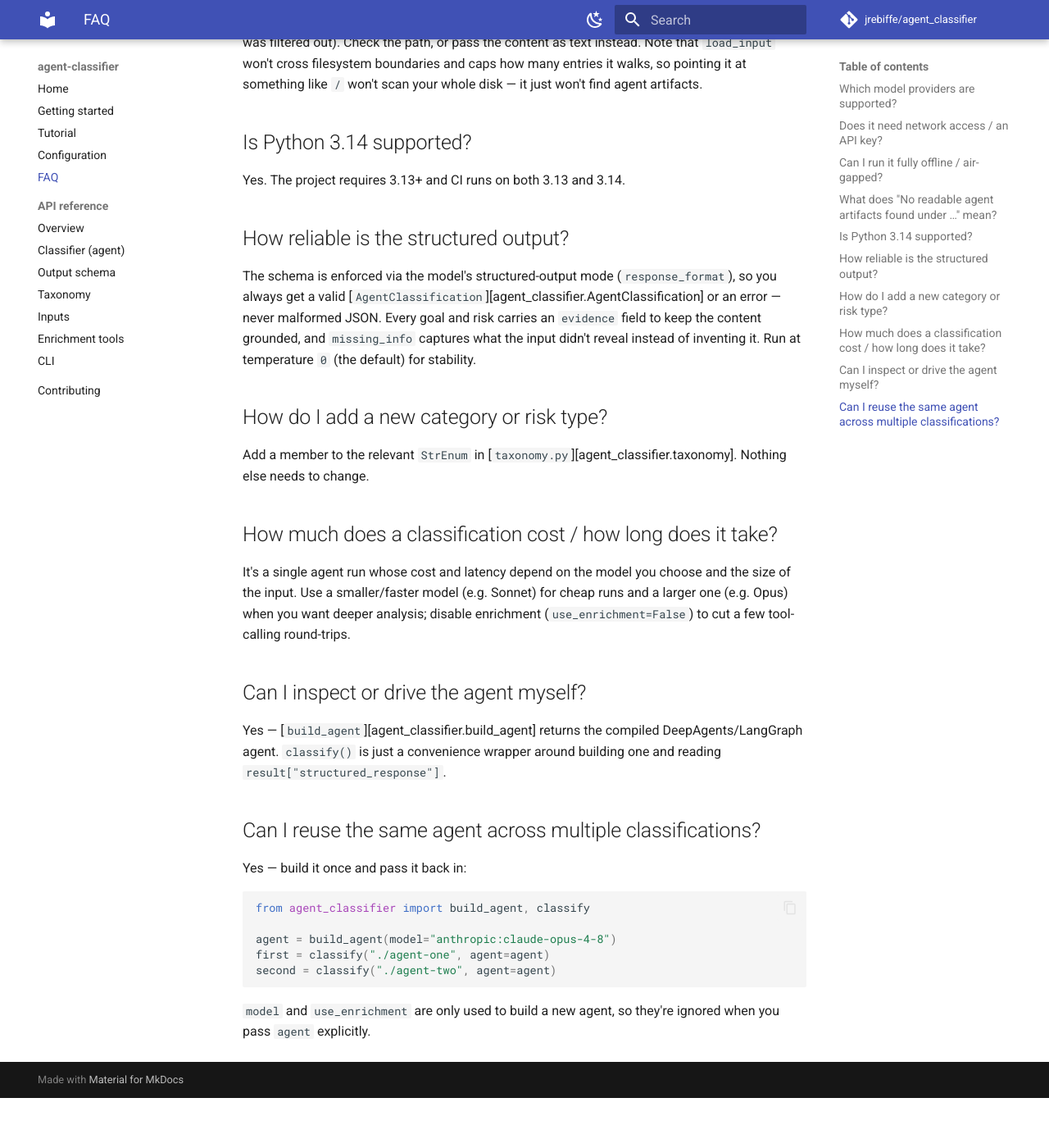
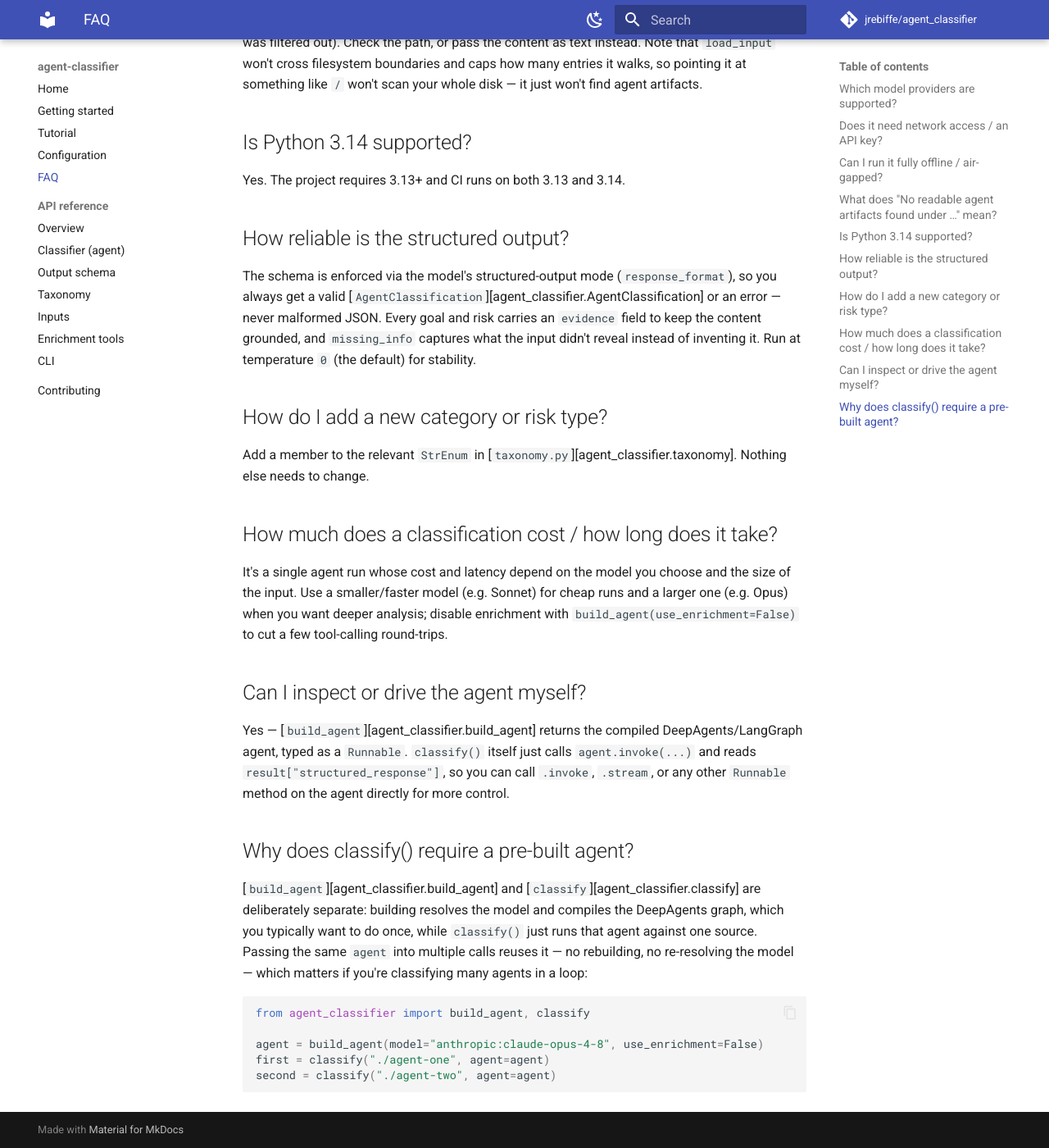
Before and after one commit to jrebiffe/agent_classifier, an MkDocs documentation site: the page built from docs/faq.md, in a window 1280 px wide and 1400 px high, scrolled down 746 px. Shown: the whole window at 82% size. Built offline with MkDocs 1.6.1 and Material for MkDocs 9.7.7, drawn with Linux system fonts in a browser that asks for light colours; comment, search, counter and statistics services are not loaded; before the commit the page ends 2085 px from its top, so only the background shows below that.

Commit message:
Tighten CLI docstring, use Path types, and make classify()'s agent mandatory
- cli.py: drop the exit-behavior note from main()'s docstring; use
  type=Path on the source and --output arguments instead of manually
  wrapping strings in Path() after parsing.
- agent.py: classify() now requires `agent` (no more model/use_enrichment
  passthrough or implicit build) — build_agent() is the only way to
  configure the model and enrichment tools, and classify() only runs
  what you hand it. `agent` is typed as CompiledAgent, a Runnable[...]
  alias, instead of Any: create_deep_agent's actual CompiledStateGraph
  return type satisfies Runnable structurally (verified via its MRO)
  even though its generic parameters don't match ours, hence the cast.
- Update README/docs/tests/eval.py for the new mandatory-agent call
  shape (build_agent() once, then classify(source, agent=agent)).

Co-Authored-By: Claude Opus 4.8 <noreply@anthropic.com>
Claude-Session: https://claude.ai/code/session_018FHr1Kx1F3w67WrCYEDrdw

````diff
--- a/docs/faq.md
+++ b/docs/faq.md
@@ -48,26 +48,30 @@ Nothing else needs to change.
 
 It's a single agent run whose cost and latency depend on the model you choose and the
 size of the input. Use a smaller/faster model (e.g. Sonnet) for cheap runs and a larger
-one (e.g. Opus) when you want deeper analysis; disable enrichment
-(`use_enrichment=False`) to cut a few tool-calling round-trips.
+one (e.g. Opus) when you want deeper analysis; disable enrichment with
+`build_agent(use_enrichment=False)` to cut a few tool-calling round-trips.
 
 ## Can I inspect or drive the agent myself?
 
 Yes — [`build_agent`][agent_classifier.build_agent] returns the compiled
-DeepAgents/LangGraph agent. `classify()` is just a convenience wrapper around building
-one and reading `result["structured_response"]`.
+DeepAgents/LangGraph agent, typed as a `Runnable`. `classify()` itself just calls
+`agent.invoke(...)` and reads `result["structured_response"]`, so you can call
+`.invoke`, `.stream`, or any other `Runnable` method on the agent directly for more
+control.
 
-## Can I reuse the same agent across multiple classifications?
+## Why does classify() require a pre-built agent?
 
-Yes — build it once and pass it back in:
+[`build_agent`][agent_classifier.build_agent] and
+[`classify`][agent_classifier.classify] are deliberately separate: building resolves the
+model and compiles the DeepAgents graph, which you typically want to do once, while
+`classify()` just runs that agent against one source. Passing the same `agent` into
+multiple calls reuses it — no rebuilding, no re-resolving the model — which matters if
+you're classifying many agents in a loop:
 
 ```python
 from agent_classifier import build_agent, classify
 
-agent = build_agent(model="anthropic:claude-opus-4-8")
+agent = build_agent(model="anthropic:claude-opus-4-8", use_enrichment=False)
 first = classify("./agent-one", agent=agent)
 second = classify("./agent-two", agent=agent)
 ```
-
-`model` and `use_enrichment` are only used to build a new agent, so they're ignored when
-you pass `agent` explicitly.
````
Also changed, not shown: README.md (+3 -2 lines), docs/configuration.md (+6 -5 lines), docs/getting-started.md (+3 -2 lines), docs/tutorial.md (+4 -3 lines), 5 other files.
